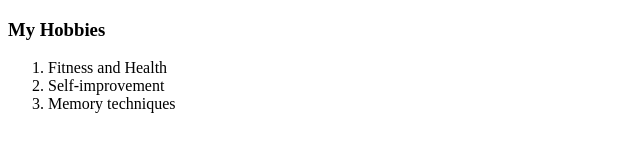
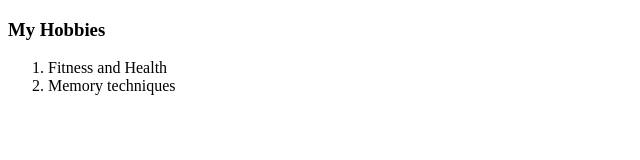
Before and after one commit to AustinAdams1/cv, a plain HTML site: page hobbies.html in a window 1280 px wide. Shown: the whole page, without its empty margins (0-640 px from the left). Drawn offline with Linux system fonts and the light colour scheme.

Commit message:
Update hobbies.html

```diff
--- a/hobbies.html
+++ b/hobbies.html
@@ -8,7 +8,6 @@
     <h3>My Hobbies</h3>
     <ol>
       <li>Fitness and Health</li>
-      <li>Self-improvement</li>
       <li>Memory techniques</li>
     </ol>
   </body>
```
